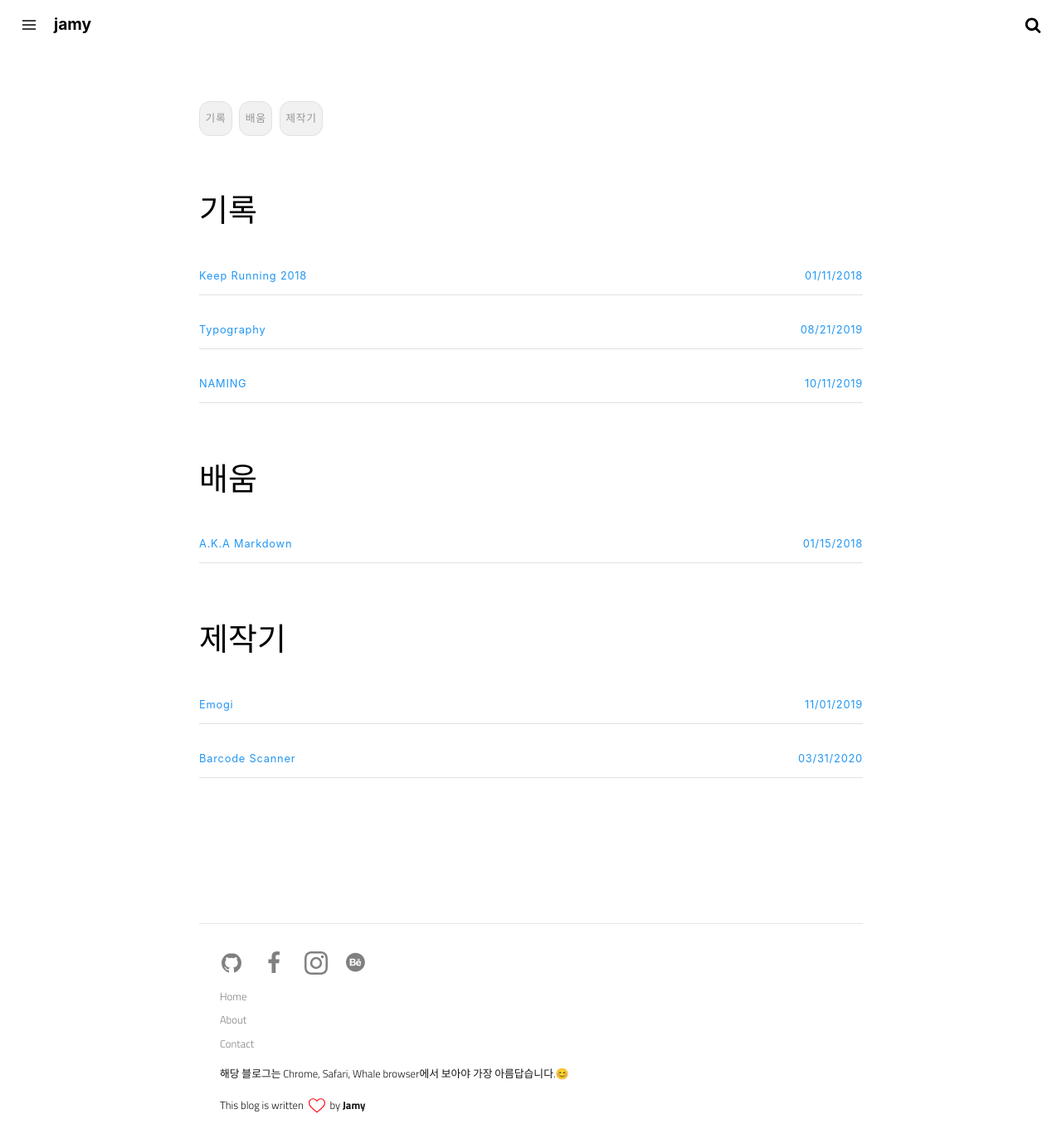
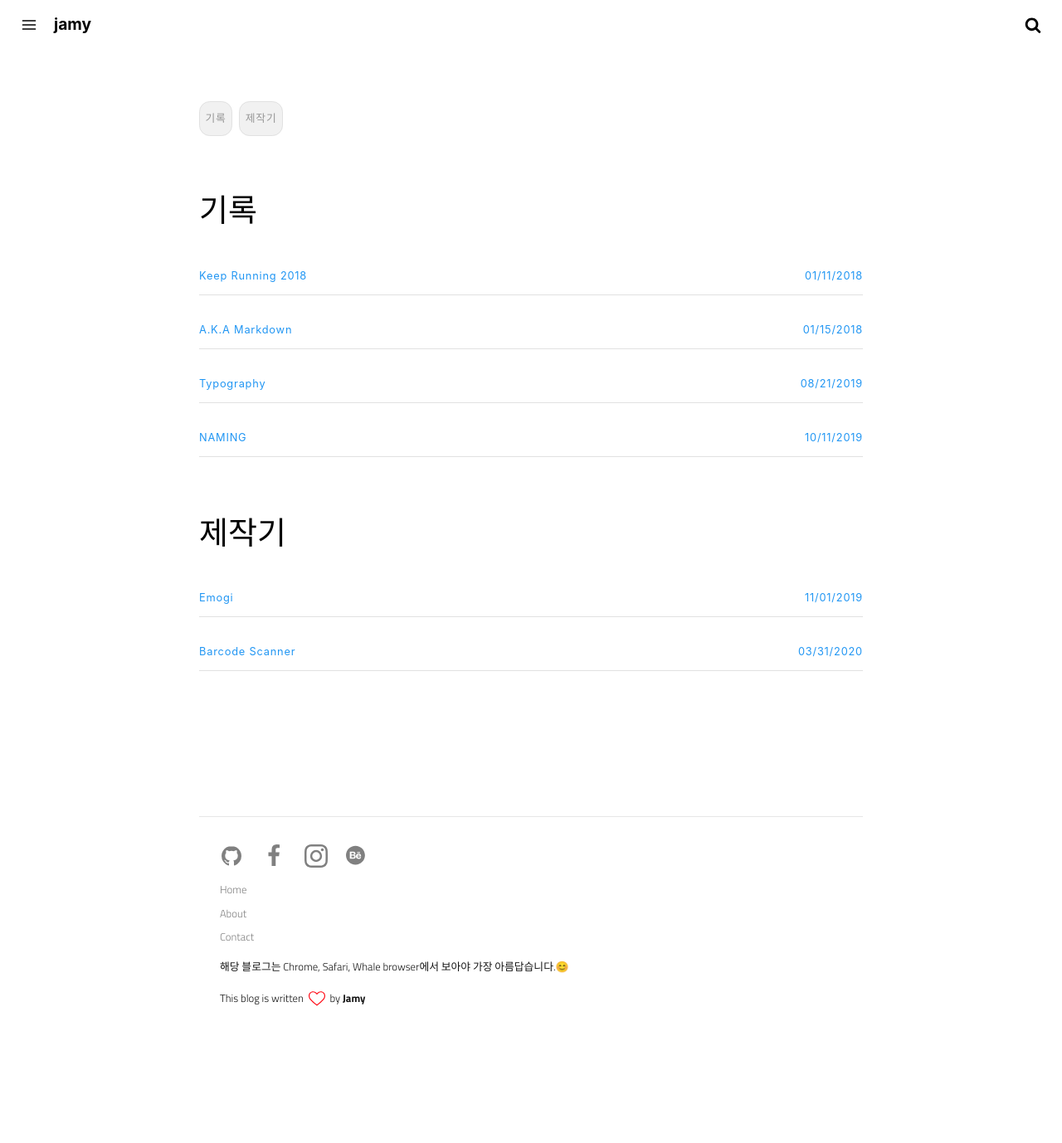
Before and after one commit to crazyjamy/crazyjamy.github.io, a Jekyll site: the page built from tags.html, in a window 1280 px wide and 1378 px high. Shown: the whole window at 83% size. Built offline with Jekyll 4.4.1, drawn with Linux system fonts in a browser that asks for light colours.

Commit message:
Update 2018-01-15-markdown.md

```diff
--- a/_posts/2018-01-15-markdown.md
+++ b/_posts/2018-01-15-markdown.md
@@ -6,7 +6,7 @@ image: 'https://user-images.githubusercontent.com/29529125/34928119-c27999f2-f9f
 description: 마크다운에 관하여
 category: '배움'
 tags:
-- 배움
+- 기록
 twitter_text: 마크다운에 관하여
 introduction: 마크다운에 관하여
 ---
```
